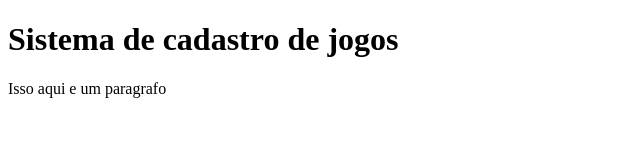
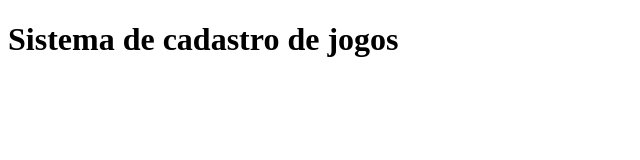
Before and after one commit to igormar7ins/sistemaDeCadastro, a plain HTML site: page index.html in a window 1280 px wide. Shown: the whole page, without its empty margins (0-640 px from the left). Drawn offline with Linux system fonts and the light colour scheme.

Commit message:
Removido a tag p e colocando mais uma carinha no arquivo readme

```diff
--- a/index.html
+++ b/index.html
@@ -8,6 +8,6 @@
 </head>
 <body>
     <h1>Sistema de cadastro de jogos</h1>
-    <p>Isso aqui e um paragrafo</p>
+
 </body>
 </html>
```
Also changed, not shown: 1 other file.
